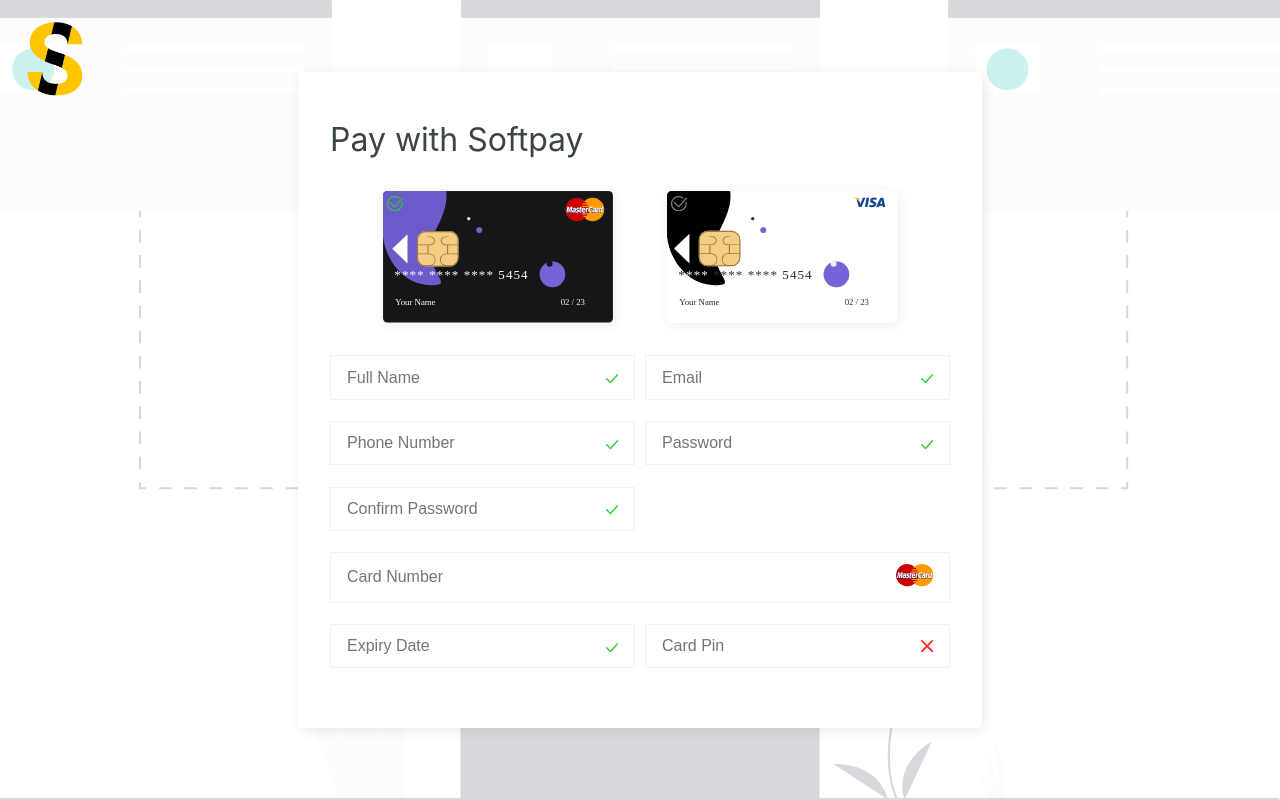
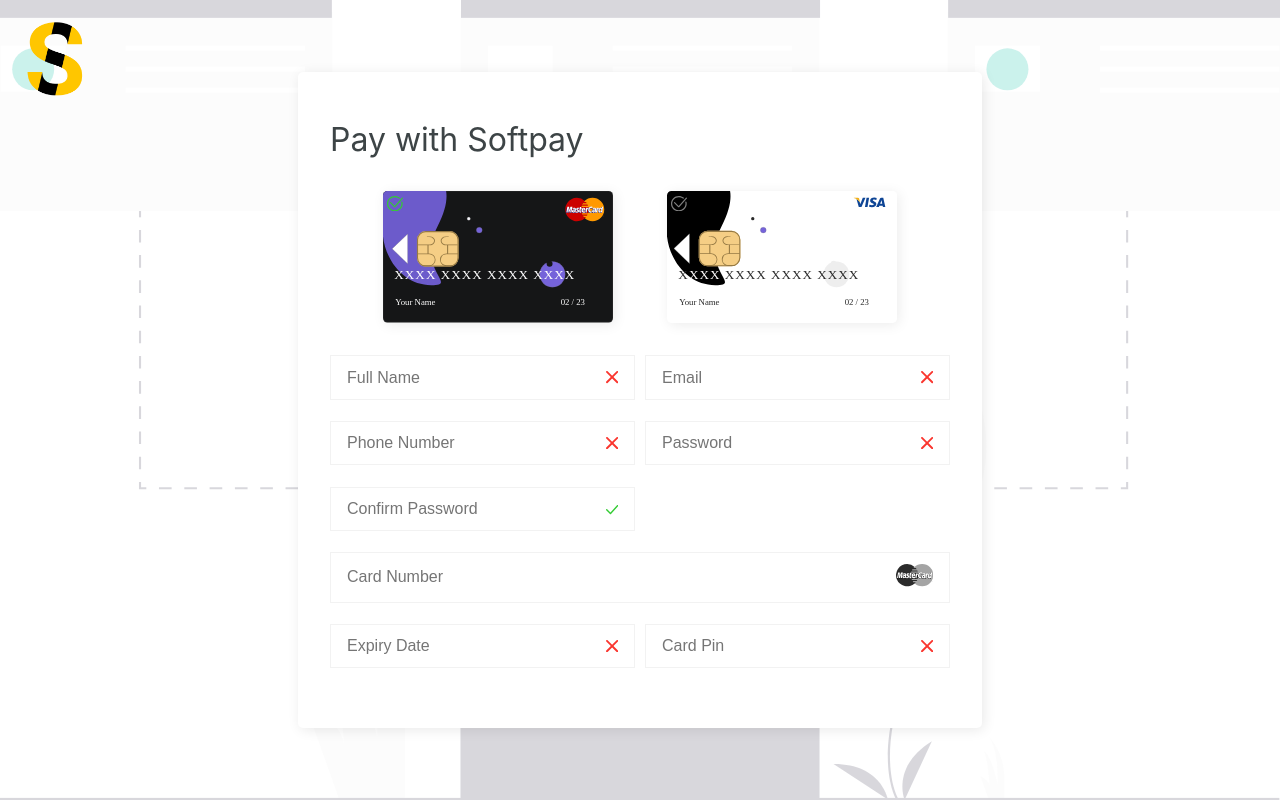
Before and after one commit to iykekings/softpay, a React (Create React App) app: page / in a window 1280 px wide. Built offline with nearby package versions, Linux system fonts and the light colour scheme.

Commit message:
feat: add valiadtion for all inputs

```diff
--- a/src/components/Input.tsx
+++ b/src/components/Input.tsx
@@ -1,16 +1,22 @@
-import React from 'react'
-import { InputProps } from '../util/interfaces'
-import styled from 'styled-components'
+import React from 'react';
+import { InputProps } from '../util/interfaces';
+import styled from 'styled-components';
 
 const Input = (props: InputProps) => {
+  // TODO: Make display state of icons to be dynamic
   return (
     <Container>
       <input type="text" {...props} />
       <div className="spacer"></div>
-      <div className="icon">{props.icon}</div>
+      <div
+        className="icon"
+        style={{ filter: props.gray ? 'grayscale(1)' : 'grayscale(0)' }}
+      >
+        {props.icon}
+      </div>
     </Container>
-  )
-}
+  );
+};
 const Container = styled.div`
   display: flex;
   align-items: center;
@@ -23,10 +29,10 @@ const Container = styled.div`
   .icon {
     width: 4rem;
     height: auto;
-      @media(max-width: 620px) {
+    @media (max-width: 620px) {
       width: 2rem;
     }
-      @media(max-width: 400px) {
+    @media (max-width: 400px) {
       width: 3rem;
     }
   }
@@ -39,4 +45,4 @@ const Container = styled.div`
   }
 `;
 
-export default Input
+export default Input;
--- a/src/components/MasterCard.tsx
+++ b/src/components/MasterCard.tsx
@@ -2,6 +2,7 @@ import React from "react";
 import { Card } from "../util/interfaces";
 import { Paycheck } from '../assets/iconpack';
 import { Wrapper, Check } from './StyledComponents'
+import { generateCardNum } from "../util/strings";
 
 function MasterCard({ name, number, date, checked, toggle }: Card) {
   return (
@@ -56,7 +57,7 @@ function MasterCard({ name, number, date, checked, toggle }: Card) {
             transform="translate(712 462)"
           >
             <tspan x="-445.14" y="0">
-              {number || "****  ****  ****  5454"}
+              {generateCardNum(number)}
             </tspan>
           </text>
           <text
--- a/src/components/PaymentForm.tsx
+++ b/src/components/PaymentForm.tsx
@@ -1,32 +1,121 @@
-import React, { useState } from 'react'
-import Input from './Input'
-import { MastercardIcon, Check, Cancel } from '../assets/iconpack';
+import React, { useState } from 'react';
+import Input from './Input';
+import { MastercardIcon, Check, Cancel, VisaIcon } from '../assets/iconpack';
 import styled from 'styled-components';
 import MasterCard from './MasterCard';
 import Visa from './Visa';
+import {
+  insertSpaces,
+  isValidEmail,
+  isValidName,
+  isValidPhone,
+  isStrongPassword,
+  isValidPin,
+  insertSlash,
+  isValidExDate,
+  insertPin,
+  isValidCard
+} from '../util/strings';
+
+const validInput = (state: boolean) => (state ? Check : Cancel);
 
 const PaymentForm = () => {
+  const switchCard = () => setIsMaster(!isMaster);
+
+  // switches cards
   const [isMaster, setIsMaster] = useState(true);
-  const switchCard = () => setIsMaster(!isMaster);
+  const [fullName, setFullName] = useState('');
+  const [cardNum, setCardNum] = useState('');
+  const [email, setEmail] = useState('');
+  const [phone, setPhone] = useState('');
+  const [password, setPassword] = useState('');
+  const [cPassword, setCPassword] = useState('');
+  const [pin, setPin] = useState('');
+  const [exDate, setExDate] = useState('');
+
   return (
     <Form>
       <section id="cards">
-        <MasterCard checked={isMaster} toggle={switchCard} />
-        <Visa checked={!isMaster} toggle={switchCard} />
+        <MasterCard
+          checked={isMaster}
+          toggle={switchCard}
+          name={fullName}
+          number={cardNum}
+          date={exDate}
+        />
+        <Visa
+          checked={!isMaster}
+          toggle={switchCard}
+          name={fullName}
+          number={cardNum}
+          date={exDate}
+        />
       </section>
       <section id="inputCollections">
-        <Input placeholder="Full Name" icon={Check} />
-        <Input placeholder="Email" icon={Check} />
-        <Input placeholder="Phone Number" icon={Check} />
-        <Input placeholder="Password" type="password" icon={Check} />
-        <Input placeholder="Confirm Password" type="password" icon={Check} />
-        <Input id="card_number" placeholder="Card Number" icon={MastercardIcon} />
-        <Input placeholder="Expiry Date" icon={Check} />
-        <Input placeholder="Card Pin" icon={Cancel} />
+        <Input
+          placeholder="Full Name"
+          icon={validInput(isValidName(fullName))}
+          value={fullName}
+          onChange={e => setFullName(e.target.value)}
+        />
+        <Input
+          placeholder="Email"
+          icon={validInput(isValidEmail(email))}
+          onChange={e => setEmail(e.target.value)}
+        />
+        <Input
+          placeholder="Phone Number"
+          value={phone}
+          type="text"
+          onChange={e => setPhone(e.target.value)}
+          icon={validInput(isValidPhone(phone))}
+        />
+        <Input
+          placeholder="Password"
+          type="password"
+          value={password}
+          onChange={e => setPassword(e.target.value)}
+          icon={validInput(isStrongPassword(password))}
+        />
+        <Input
+          placeholder="Confirm Password"
+          type="password"
+          value={cPassword}
+          onChange={e => setCPassword(e.target.value)}
+          icon={validInput(password === cPassword)}
+        />
+        <Input
+          id="card_number"
+          type="text"
+          value={cardNum}
+          onChange={e => {
+            let v = e.target.value;
+            setCardNum(pre => insertSpaces(v, pre));
+          }}
+          placeholder="Card Number"
+          gray={!isValidCard(cardNum)}
+          icon={isMaster ? MastercardIcon : VisaIcon}
+        />
+        <Input
+          placeholder="Expiry Date"
+          icon={validInput(isValidExDate(exDate))}
+          value={exDate}
+          onChange={e => {
+            let v = e.target.value;
+            setExDate(pre => insertSlash(v, pre));
+          }}
+        />
+        <Input
+          placeholder="Card Pin"
+          type="password"
+          icon={validInput(isValidPin(pin))}
+          value={pin}
+          onChange={e => setPin(insertPin(e.target.value))}
+        />
       </section>
     </Form>
-  )
-}
+  );
+};
 const Form = styled.form`
   section#cards {
     display: flex;
@@ -34,8 +123,8 @@ const Form = styled.form`
     flex-wrap: wrap;
     justify-content: space-evenly;
     margin-bottom: 1rem;
-    @media(max-width: 620px) {
-      &>div {
+    @media (max-width: 620px) {
+      & > div {
         margin-bottom: 1rem;
       }
     }
@@ -48,10 +137,9 @@ const Form = styled.form`
     max-width: 630px;
     justify-content: flex-start;
 
-    @media(max-width: 620px) {
+    @media (max-width: 620px) {
       display: flex;
       flex-direction: column;
-
     }
 
     & > :nth-child(6) {
@@ -60,4 +148,4 @@ const Form = styled.form`
   }
 `;
 
-export default PaymentForm
+export default PaymentForm;
--- a/src/components/Visa.tsx
+++ b/src/components/Visa.tsx
@@ -2,10 +2,11 @@ import React from "react";
 import { Card } from "../util/interfaces";
 import { Wrapper, Check } from './StyledComponents'
 import { Paycheck } from '../assets/iconpack'
+import { generateCardNum } from "../util/strings";
 
 
 function Visa({ name, number, date, checked, toggle }: Card) {
-  const checkedNum = number || "5454";
+  const checkedNum = generateCardNum(number);
   return (
     <Wrapper onClick={toggle}>
       <Check style={{ color: checked ? "#33cc33" : "grey" }}>{Paycheck}</Check>
@@ -22,7 +23,7 @@ function Visa({ name, number, date, checked, toggle }: Card) {
             transform="translate(1286 576)"
           ></rect>
           <path d="M1286 783.383V595.999a20 20 0 0120-20h267.938c7.2 40.587-4.3 93.821-39.185 162.382C1432.76 938.826 1634.906 1006 1506.5 1006c-114.71 0-205.671-99.414-220.5-222.617z"></path>
-          <g fill="#7563da" stroke="#707070" transform="translate(2001 898)">
+          <g fill="#eeeeee" transform="translate(2001 898)">
             <circle cx="58.5" cy="58.5" r="58.5" stroke="none"></circle>
             <circle cx="58.5" cy="58.5" r="58" fill="none"></circle>
           </g>
@@ -34,16 +35,16 @@ function Visa({ name, number, date, checked, toggle }: Card) {
             transform="translate(1783 976)"
           >
             <tspan x="-445.14" y="0">
-              *
+              X
           </tspan>
             <tspan y="0" fill="#fffdfd">
-              ***
+              XXX
           </tspan>
-            <tspan y="0"> **** **** </tspan>
+            <tspan y="0"> XXXX XXXX </tspan>
             <tspan y="0" fill="#2a2a2a">
-              {(checkedNum as string).slice(0, 1) || "*"}
+              {checkedNum.slice(15, 16)}
             </tspan>
-            <tspan y="0">{(checkedNum as string).slice(1) || "*"}</tspan>
+            <tspan y="0">{checkedNum.slice(16)}</tspan>
           </text>
           <text
             fill="#2a2a2a"
--- a/src/util/strings.ts
+++ b/src/util/strings.ts
@@ -1,14 +1,56 @@
-export function generatePin(word: string = "") {
-  return word.slice(19) || "****  ****  ****  5454";
+export function generateCardNum(word: string = '') {
+  return word.slice(15)
+    ? `XXXX XXXX XXXX ${word.slice(15)}`
+    : 'XXXX XXXX XXXX XXXX';
 }
 
-export function insertSpaces(w: string = "") {
-  if (w.length === 4 || w.length === 10 || w.length === 16) {
-    return w + "  ";
-  }
-  return w;
+export function insertSpaces(s: string, pre: string) {
+  if (s.length > 19) return s.slice(0, 19);
+  if (s.slice(-1) === ' ') return s.slice(0, -1);
+  if (/\d{5}/.test(s)) return s.replace(/(\d{4})(\d{1})/, '$1 $2');
+  if (/[^\d\s]/.test(s)) return s.replace(/[^\d\s]/g, '');
+  return pre.slice(-1) !== ' ' &&
+    (s.length === 4 || s.length === 9 || s.length === 14)
+    ? s + ' '
+    : s;
 }
 
-export function insertSlash(word: string = "02 / 23") {
-  return word.match(/^\d{2}$/) ? word + " / " : word;
+export function insertSlash(s: string, pre: string) {
+  if (s.length > 5) return s.slice(0, 5);
+  if (s.slice(-1) === '/') return s.slice(0, -1);
+  if (/\d{3}/.test(s)) return s.replace(/(\d{2})(\d{1})/, '$1/$2');
+  if (/[^\d/]/.test(s)) return s.replace(/[^\d/]/g, '');
+  return pre.slice(-1) !== '/' && s.length === 2 ? s + '/' : s;
 }
+
+export function insertPin(s: string = '') {
+  if (s.length > 4) return s.slice(0, 4);
+  return /[^\d]/.test(s) ? s.replace(/[^\d]/g, '') : s;
+}
+
+export function isValidEmail(email: string) {
+  let re = /^(([^<>()[\].,;:\s@"]+(\.[^<>()[\].,;:\s@"]+)*)|(".+"))@(([^<>()[\].,;:\s@"]+\.)+[^<>()[\].,;:\s@"]{2,})$/i;
+  return re.test(email);
+}
+
+export function isValidName(s: string) {
+  return /^\w{2,}\s\w{2,}$/.test(s);
+}
+
+export function isValidPhone(s: string) {
+  return /^(070|080|090|081)\d{8}$/.test(s);
+}
+export function isValidCard(s: string) {
+  return /^(\d{4}\s){3}\d{4}$/.test(s);
+}
+export function isValidPin(s: string) {
+  return /^\d{4}$/.test(s);
+}
+
+export function isValidExDate(s: string) {
+  return /^\d{2}\\\d{2}$/.test(s);
+}
+
+export function isStrongPassword(s: string) {
+  return /(?=^.{6,}$)(?=.*\d)(?=.*[A-Z])(?=.*\W).*$/.test(s);
+}
```
Also changed, not shown: src/util/interfaces.ts (+6 -2 lines). Lines whose indentation alone changed are shown as unchanged.
